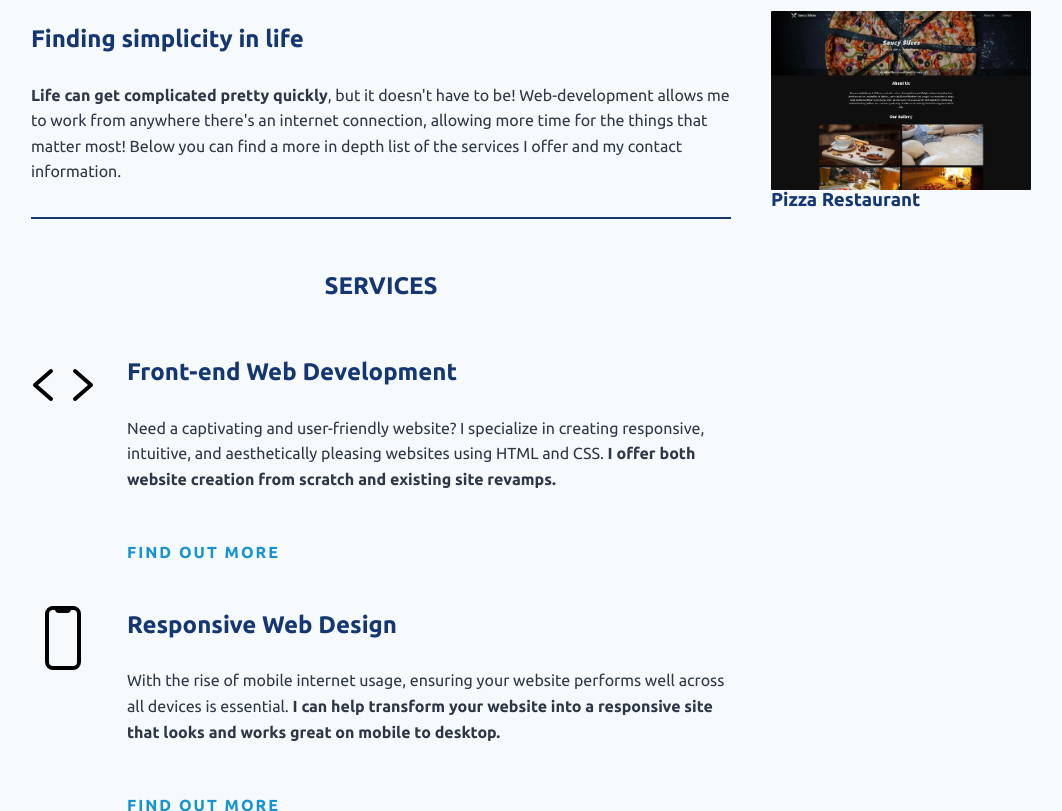
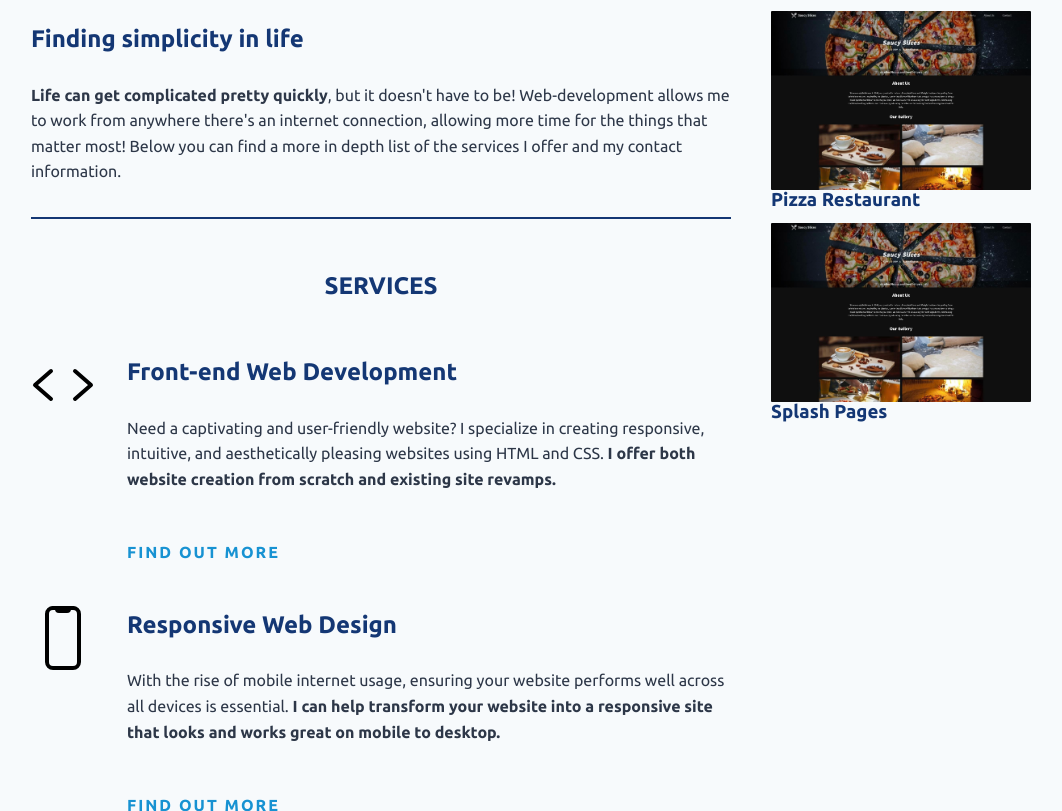
Before and after one commit to Benito-Flores/my-professional-portfolio-website, a plain HTML site: page index.html in a window 1280 px wide. Shown: the part 1034-1845 px from the top of the page, without its empty margins (109-1171 px from the left). Drawn offline with Linux system fonts and the light colour scheme.

Commit message:
Update index.html

```diff
--- a/index.html
+++ b/index.html
@@ -121,16 +121,22 @@
       <div class="side-bar-widget-container-two">
         <div class="widget-container-two">
           <h2 class="widget-title">RECENT PROJECTS</h2>
-            <div class="side-bar-widget">
+          <div class="side-bar-widget">
             <h3 class="recent-projects-widget-title">Codex Web Design</h3>
             <a class="img-link" href="https://codexwebdesign.org" target="_blank">
               <img class="widget-img" src="./img/codex-web-design-website-img.jpg" alt="screenshot of codex web design webpage">
             </a>
-            </div>
+          </div>
         </div>
         <div class="widget-container-three">
           <div class="side-bar-widget">
             <h3 class="recent-projects-widget-title">Pizza Restaurant</h3>
+            <img class="widget-img" src="./img/70CBDE97-1588-483D-8672-9903C56FC50C.jpeg" alt="screenshot of pizza restaurant design webpage">
+          </div>
+        </div>
+        <div class="widget-container-three">
+          <div class="side-bar-widget">
+            <h3 class="recent-projects-widget-title">Splash Pages</h3>
             <img class="widget-img" src="./img/70CBDE97-1588-483D-8672-9903C56FC50C.jpeg" alt="screenshot of pizza restaurant design webpage">
           </div>
         </div>
```
